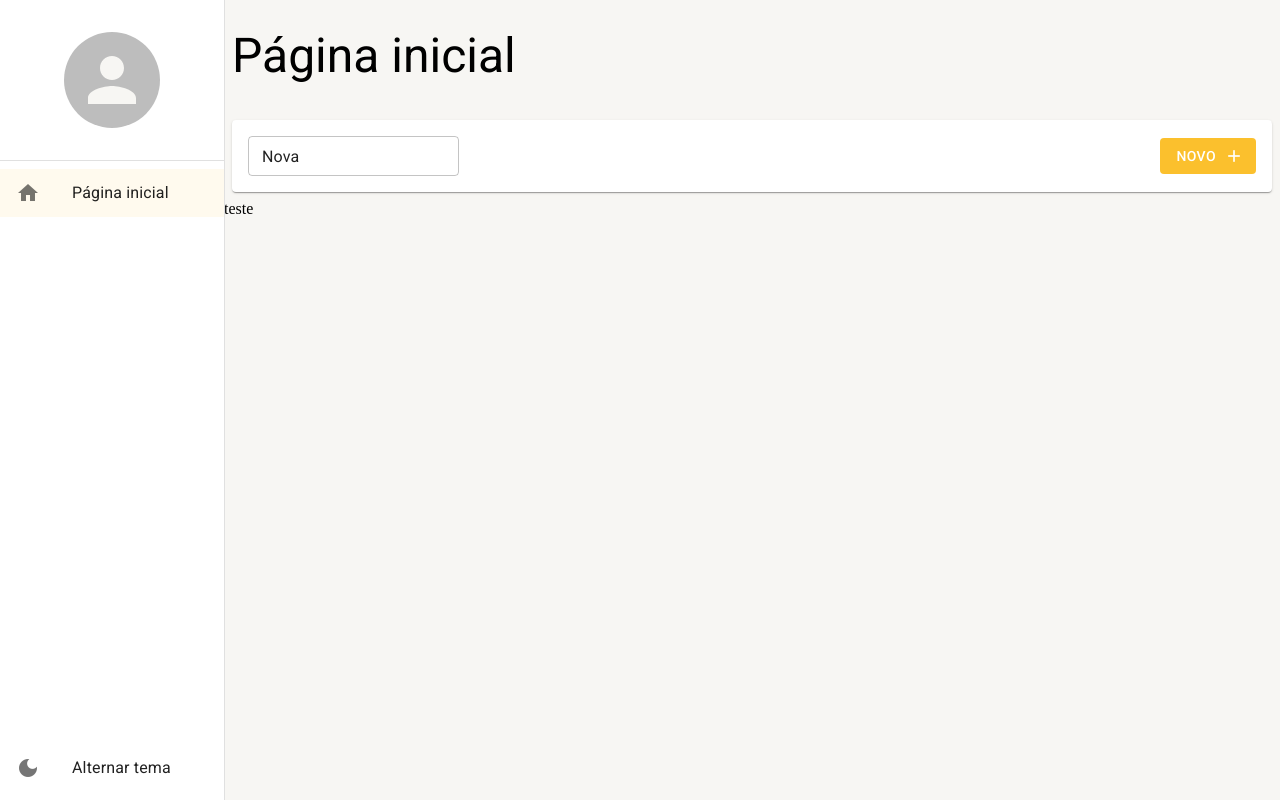
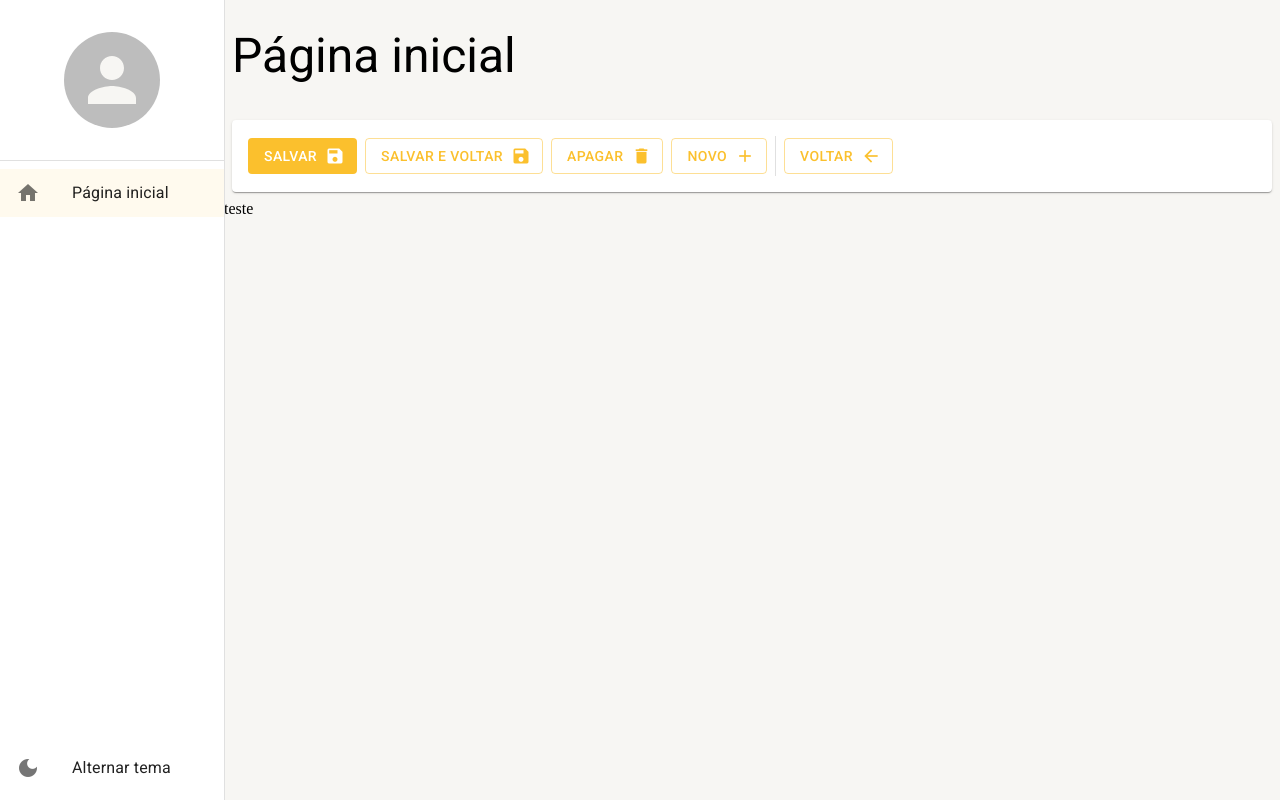
Before and after one commit to kassioOliveira/city-app, a React (Create React App) app: page /pagina-inicial in a window 1280 px wide. Built offline with nearby package versions, Linux system fonts and the light colour scheme.

Commit message:
Ferramentas de detalhe

```diff
--- a/src/pages/dashboard/Dashboard.tsx
+++ b/src/pages/dashboard/Dashboard.tsx
@@ -1,4 +1,4 @@
-import { FerramentasDaListagem } from '../../shared/components';
+import { FerramentasDeDetalhe } from '../../shared/components';
 import { LayoutBaseDePagina } from '../../shared/layouts';
 
 
@@ -7,10 +7,8 @@ export const Dashboard: React.FC = () => {
     <LayoutBaseDePagina
       titulo='Página inicial'
       barraDeFerramentas={
-        <FerramentasDaListagem
-          textoDeBusca='Nova'
-          mostrarInputBusca
-          mostrarBotaoBusca/>}>
+        <FerramentasDeDetalhe mostrarBotaoNovo mostrarBotaoSalvarEFechar />}
+    >
         teste
     </LayoutBaseDePagina>
   );
--- /dev/null
+++ b/src/shared/components/ferramentas-de-detalhe/FerramentasDeDetalhe.tsx
@@ -0,0 +1,169 @@
+import { Box, Button, Divider, Icon, Paper, Skeleton, Theme, Typography, useMediaQuery, useTheme } from '@mui/material';
+
+interface IFerramentasDeDetalhe {
+   textoBotaoNovo?: string;
+
+   mostrarBotaoNovo?: boolean;
+   mostrarBotaoVoltar?: boolean;
+   mostrarBotaoApagar?: boolean;
+   mostrarBotaoSalvar?: boolean;
+   mostrarBotaoSalvarEFechar?: boolean;
+
+   mostrarBotaoNovoCarregando?: boolean;
+   mostrarBotaoVoltarCarregando?: boolean;
+   mostrarBotaoApagarCarregando?: boolean;
+   mostrarBotaoSalvarCarregando?: boolean;
+   mostrarBotaoSalvarEFecharCarregando?: boolean;
+
+   aoClicarEmNovo?: () => void;
+   aoClicarEmVoltar?: () => void;
+   aoClicarEmApagar?: () => void;
+   aoClicarEmSalvar?: () => void;
+   aoClicarEmSalvarEFechar?: () => void;
+
+}
+
+export const FerramentasDeDetalhe: React.FC<IFerramentasDeDetalhe> = ({
+  textoBotaoNovo = 'Novo',
+
+  mostrarBotaoNovo = false,
+  mostrarBotaoVoltar = true,
+  mostrarBotaoApagar = true,
+  mostrarBotaoSalvar = true,
+  mostrarBotaoSalvarEFechar = false,
+
+  mostrarBotaoNovoCarregando = false,
+  mostrarBotaoVoltarCarregando = false,
+  mostrarBotaoApagarCarregando = false,
+  mostrarBotaoSalvarCarregando = false,
+  mostrarBotaoSalvarEFecharCarregando = false,
+
+  aoClicarEmNovo,
+  aoClicarEmVoltar,
+  aoClicarEmApagar,
+  aoClicarEmSalvar,
+  aoClicarEmSalvarEFechar,
+
+}) => {
+  const smDown = useMediaQuery((theme: Theme) => theme.breakpoints.down('sm'));
+  const mdDown = useMediaQuery((theme: Theme) => theme.breakpoints.down('md'));
+  const theme = useTheme();
+
+  return (
+    <Box
+      component={Paper}
+      height={theme.spacing(5)}
+      marginX={1}
+      padding={2}
+      display='flex'
+      gap={1}
+      alignItems='center'>
+      {(mostrarBotaoSalvar && !mostrarBotaoSalvarCarregando )&& (
+        <Button
+          color='primary'
+          disableElevation
+          variant='contained'
+          onClick={aoClicarEmSalvar}
+          endIcon={<Icon>save</Icon>}>
+          <Typography variant='button'
+            whiteSpace='nowrap'
+            textOverflow='ellipsis'
+            overflow='hidden'>
+           Salvar
+          </Typography>
+
+        </Button>
+      )}
+      {
+        mostrarBotaoSalvarCarregando &&(
+          <Skeleton width={110} height={60}/>
+        )
+      }
+
+      {(mostrarBotaoSalvarEFechar && !mostrarBotaoSalvarEFecharCarregando && !smDown) && (
+        <Button
+          color='primary'
+          disableElevation
+          variant='outlined'
+          onClick={aoClicarEmSalvarEFechar}
+          endIcon={<Icon>save</Icon>}>
+          <Typography variant='button'
+            whiteSpace='nowrap'
+            textOverflow='ellipsis'
+            overflow='hidden'>
+           Salvar e voltar
+          </Typography>
+        </Button>
+      )}
+      {(mostrarBotaoSalvarEFecharCarregando && !smDown )&& (
+        <Skeleton width={180} height={60}/>
+      )}
+
+      {(mostrarBotaoApagar && !mostrarBotaoApagarCarregando )&& (
+        <Button
+          color='primary'
+          disableElevation
+          variant='outlined'
+          onClick={aoClicarEmApagar}
+          endIcon={<Icon>delete</Icon>}>
+          <Typography variant='button'
+            whiteSpace='nowrap'
+            textOverflow='ellipsis'
+            overflow='hidden'>
+           Apagar
+          </Typography>
+        </Button>
+      )}
+      {mostrarBotaoApagarCarregando && (
+        <Skeleton width={110} height={60}/>
+      )}
+
+      {(mostrarBotaoNovo && !mostrarBotaoNovoCarregando && !smDown) && (
+        <Button
+          color='primary'
+          disableElevation
+          variant='outlined'
+          onClick={aoClicarEmNovo}
+          endIcon={<Icon>add</Icon>}>
+          <Typography variant='button'
+            whiteSpace='nowrap'
+            textOverflow='ellipsis'
+            overflow='hidden'>
+            {textoBotaoNovo}
+          </Typography>
+        </Button>
+      )}
+      {(mostrarBotaoNovoCarregando && !smDown )&& (
+        <Skeleton width={110} height={60}/>
+      )}
+
+      {
+        (mostrarBotaoVoltar &&
+          (mostrarBotaoNovo || mostrarBotaoApagar || mostrarBotaoSalvar || mostrarBotaoSalvarEFechar)
+        ) && (
+          <Divider variant='middle' orientation='vertical'/>
+        )
+      }
+
+      {(mostrarBotaoVoltar && !mostrarBotaoVoltarCarregando )&& (
+        <Button
+          color='primary'
+          disableElevation
+          variant='outlined'
+          onClick={aoClicarEmVoltar}
+          endIcon={<Icon>arrow_back</Icon>}>
+          <Typography variant='button'
+            whiteSpace='nowrap'
+            textOverflow='ellipsis'
+            overflow='hidden'>
+           Voltar
+          </Typography>
+        </Button>
+
+      )}
+      {mostrarBotaoVoltarCarregando && (
+        <Skeleton width={110} height={60}/>
+      )}
+    </Box>
+  );
+};
--- a/src/shared/components/index.ts
+++ b/src/shared/components/index.ts
@@ -1,2 +1,3 @@
 export * from './menu-lateral/Menu-lateral';
 export * from './ferramentas-da-listagem/FerramentasDaListagem';
+export * from './ferramentas-de-detalhe/FerramentasDeDetalhe';
```
